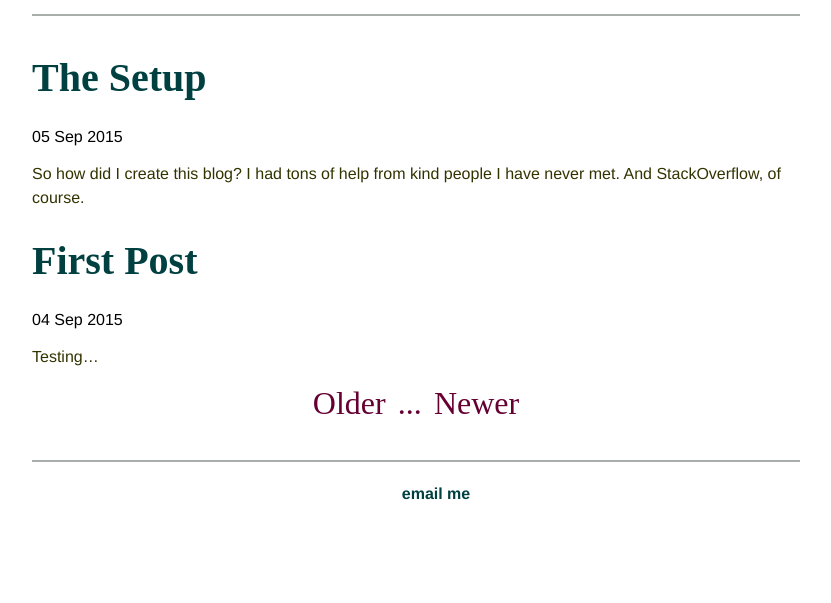
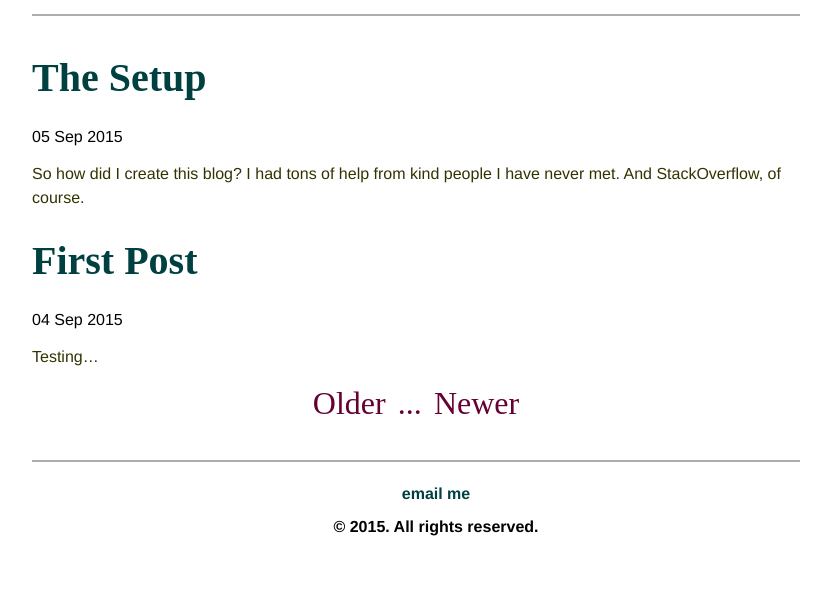
Before and after one commit to dostap/dostap, a Jekyll site: the page built from index.html, in a window 1280 px wide. Shown: the part 563-1166 px from the top of the page, without its empty margins (224-1055 px from the left). Built offline with Jekyll 4.4.1, drawn with Linux system fonts in a browser that asks for light colours; some web fonts are replaced; the list of posts is cut into pages by our own code; before the commit the page ends 1133 px from its top, so only the background shows below that.

Commit message:
Update default.html

```diff
--- a/_layouts/default.html
+++ b/_layouts/default.html
@@ -31,6 +31,7 @@
 			<footer>
 	    		<ul>
 	        		<li><a href="mailto:dig14step@gmail.com">email me</a></li>
+	        		<li>&copy; {{ site.time | date: '%Y' }}. All rights reserved.</li>
 				</ul>
 			</footer>
 		</body>
```
